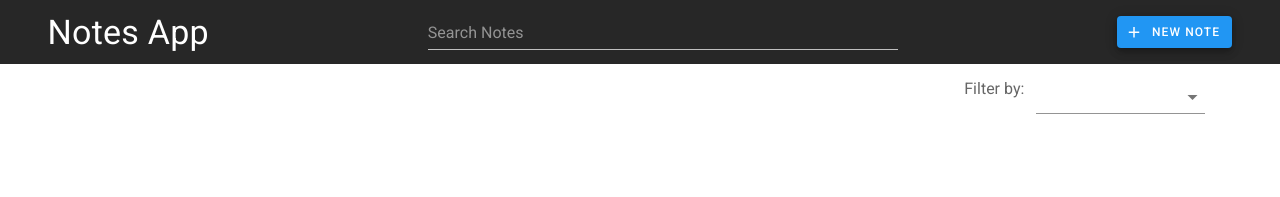
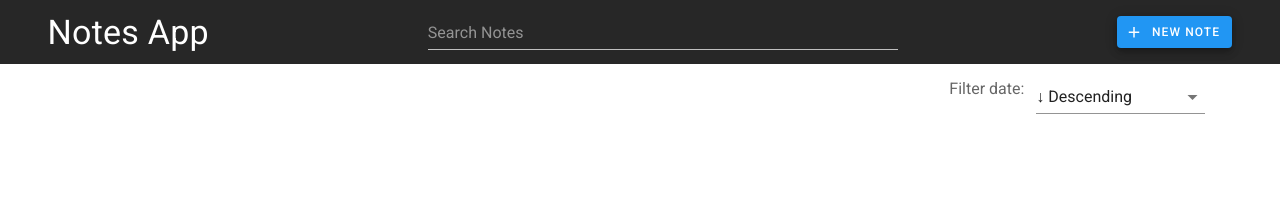
Before and after one commit to alta-sh/notes-app, a Vue app: page / in a window 1280 px wide. Shown: the top 197 px of the page. Built offline with nearby package versions, Linux system fonts and the light colour scheme.

Commit message:
Filter date change

```diff
--- a/src/components/FilterNotes.vue
+++ b/src/components/FilterNotes.vue
@@ -3,7 +3,7 @@
     <v-toolbar flat>
       <v-row justify="center" justify-sm="end">
 
-        <span class="text--secondary mt-2">Filter by:</span>
+        <span class="text--secondary mt-2">Filter date:</span>
         <v-col
             class="ma-0"
             cols="9"
@@ -12,6 +12,8 @@
             xl="1"
         >
           <v-select
+              :items=items
+              v-model="defaultSelected"
           ></v-select>
         </v-col>
 
@@ -22,7 +24,15 @@
 
 <script>
 export default {
-  name: "FilterNotes"
+  name: "FilterNotes",
+
+  data() {
+    return {
+      defaultSelected: '↓ Descending',
+      items: ['↑ Ascending', '↓ Descending',]
+    }
+  }
+
 }
 </script>
 
```
